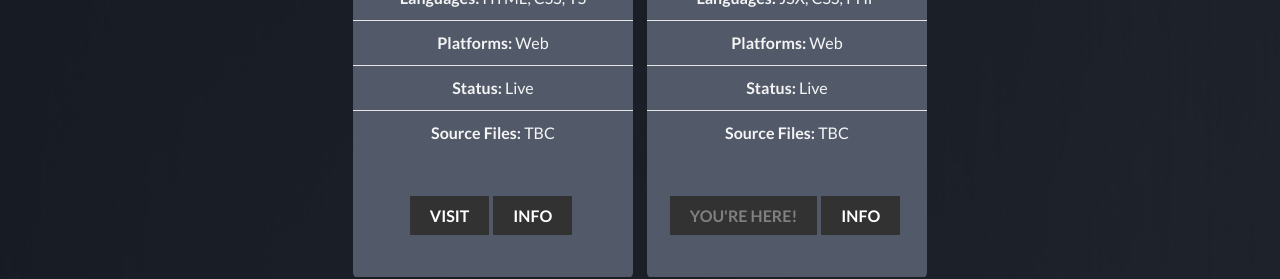
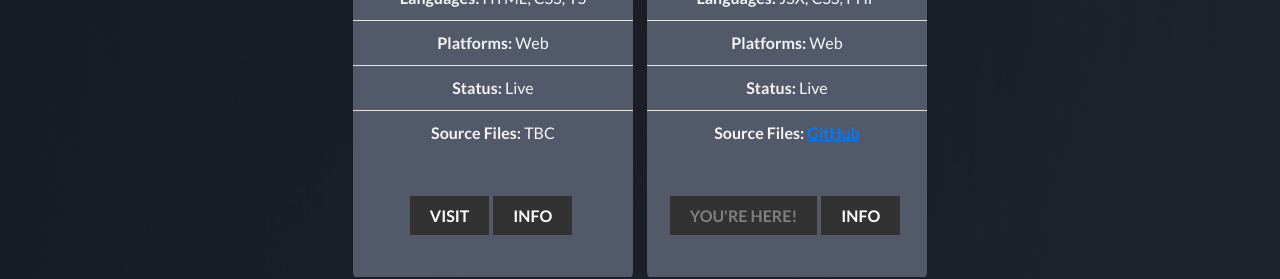
Before and after one commit to tienshinhane/Portfolio, a React (Create React App) app: page / in a window 1280 px wide. Shown: the part 2080-2359 px from the top of the page. Built offline with nearby package versions, Linux system fonts and the light colour scheme; no server answers.

Commit message:
Added source link for edgespearprojects

```diff
--- a/src/components/Projects/Projects.js
+++ b/src/components/Projects/Projects.js
@@ -132,7 +132,16 @@
                       <strong>Status: </strong>Live
                     </li>
                     <li>
-                      <strong>Source Files: </strong>TBC
+                      <strong>
+                        Source Files:{" "}
+                        <a
+                          href="https://github.com/tienshinhane/Portfolio.git"
+                          target="_blank"
+                          rel="noreferrer"
+                        >
+                          <u>GitHub</u>
+                        </a>
+                      </strong>
                     </li>
                   </ul>
                 </div>
```
